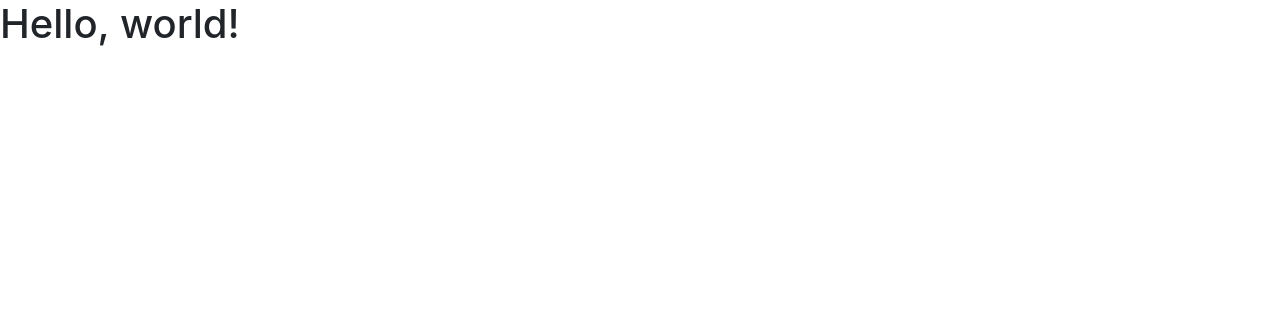
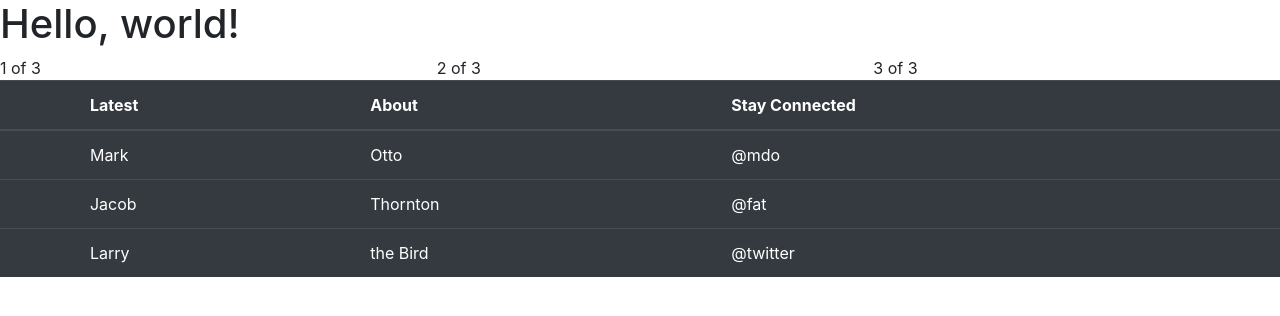
Before and after one commit to Pynche/Bootstrap_Practice, a plain HTML site: page index.html in a window 1280 px wide. Drawn offline with nearby package versions, Linux system fonts and the light colour scheme.

Commit message:
Add assets, css, and css.style

```diff
--- a/index.html
+++ b/index.html
@@ -12,12 +12,55 @@
       </head>
       <body>
         <h1>Hello, world!</h1>
-
+        <div class="row">
+            <div class="col">
+              1 of 3
+            </div>
+            <div class="col">
+              2 of 3
+            </div>
+            <div class="col">
+              3 of 3
+            </div>
+          </div>
+        </div>
         <!-- Optional JavaScript -->
         <!-- jQuery first, then Popper.js, then Bootstrap JS -->
         <script src="https://code.jquery.com/jquery-3.3.1.slim.min.js" integrity="sha384-q8i/X+965DzO0rT7abK41JStQIAqVgRVzpbzo5smXKp4YfRvH+8abtTE1Pi6jizo" crossorigin="anonymous"></script>
         <script src="https://cdn.jsdelivr.net/npm/popper.js@1.14.7/dist/umd/popper.min.js" integrity="sha384-UO2eT0CpHqdSJQ6hJty5KVphtPhzWj9WO1clHTMGa3JDZwrnQq4sF86dIHNDz0W1" crossorigin="anonymous"></script>
         <script src="https://cdn.jsdelivr.net/npm/bootstrap@4.3.1/dist/js/bootstrap.min.js" integrity="sha384-JjSmVgyd0p3pXB1rRibZUAYoIIy6OrQ6VrjIEaFf/nJGzIxFDsf4x0xIM+B07jRM" crossorigin="anonymous"></script>
       </body>
+      <footer><div class="row">
+        <table class="table table-dark">
+            <thead>
+              <tr>
+                <th scope="col"></th>
+                <th scope="col">Latest</th>
+                <th scope="col">About</th>
+                <th scope="col">Stay Connected</th>
+              </tr>
+            </thead>
+            <tbody>
+              <tr>
+                <th scope="row"></th>
+                <td>Mark</td>
+                <td>Otto</td>
+                <td>@mdo</td>
+              </tr>
+              <tr>
+                <th scope="row"></th>
+                <td>Jacob</td>
+                <td>Thornton</td>
+                <td>@fat</td>
+              </tr>
+              <tr>
+                <th scope="row"></th>
+                <td>Larry</td>
+                <td>the Bird</td>
+                <td>@twitter</td>
+              </tr>
+            </tbody>
+          </table>
+    </footer>
     </html>
 </html>
```
Also changed, not shown: assets/css/style.css (added).
